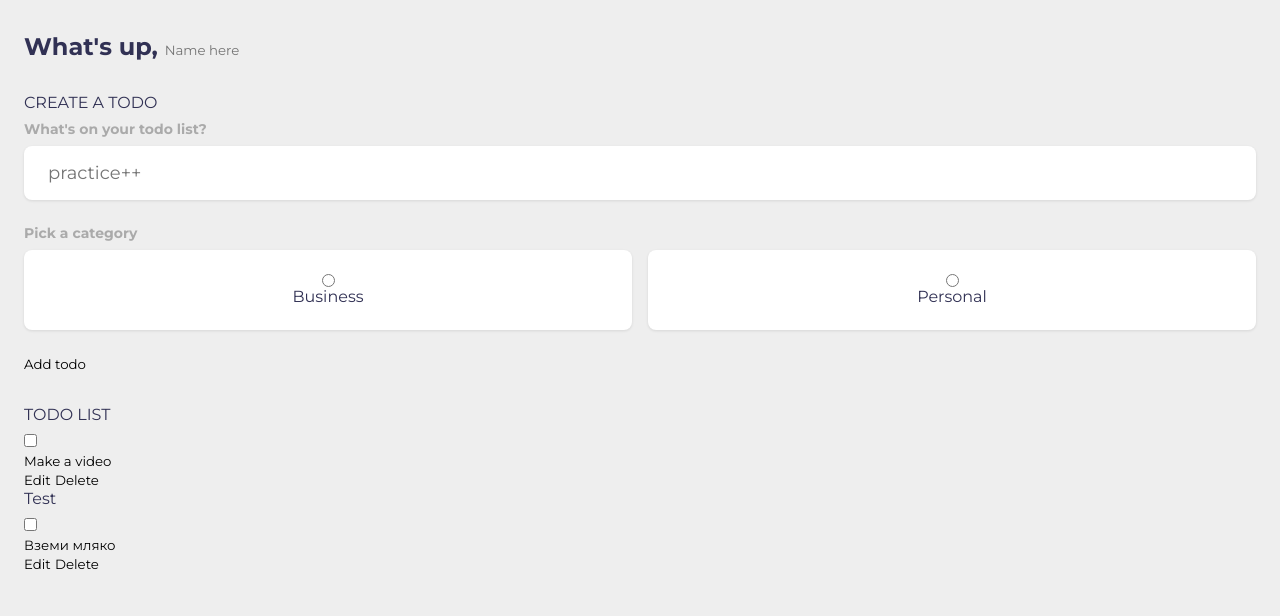
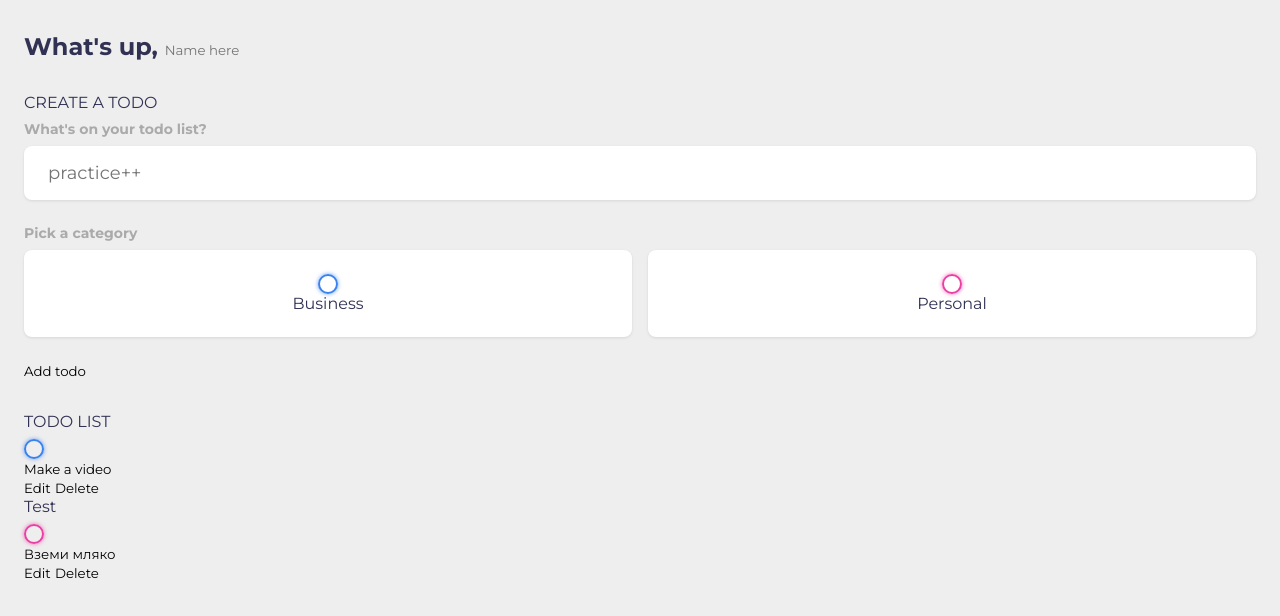
Before and after one commit to Popov-I-R/To-Do-List, a plain HTML site: page index.html in a window 1280 px wide. Drawn offline with Linux system fonts and the light colour scheme.

Commit message:
new radio and check buttons created

```diff
--- a/main.css
+++ b/main.css
@@ -101,3 +101,29 @@ h4 {
     box-shadow: var(--shadow);
     cursor: pointer;
 }
+
+/* Тук чистим отметките на бутоните radio and check buttons */
+
+input[type="radio"],
+input[type="checkbox"] {
+    display: none;
+}
+
+/* Създаваме нови отметки за бутоните radio and check buttons */
+.bubble {
+    display: flex;
+    align-items: center;
+    justify-content: center;
+    width: 20px;
+    height: 20px;
+    border-radius: 50%;
+    border: 2px solid var(--business);
+    box-shadow: var(--business-glow);
+
+}
+
+/* Ако е personal да е с различен glow */
+.bubble.personal {
+    border-color: var(--personal);
+    box-shadow: var(--personal-glow);
+}
```
